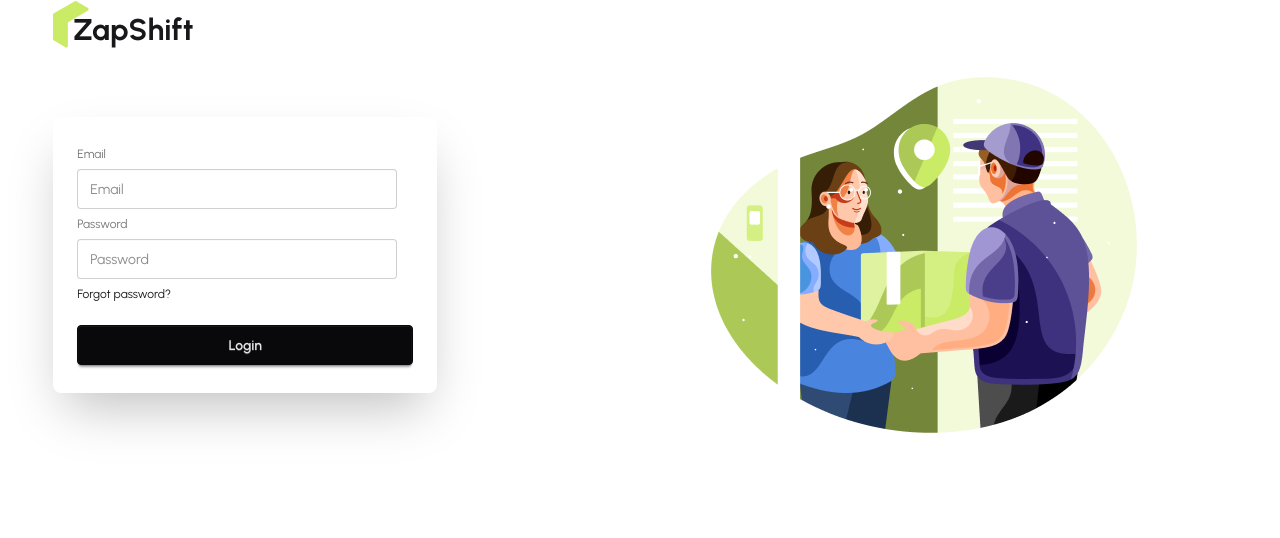
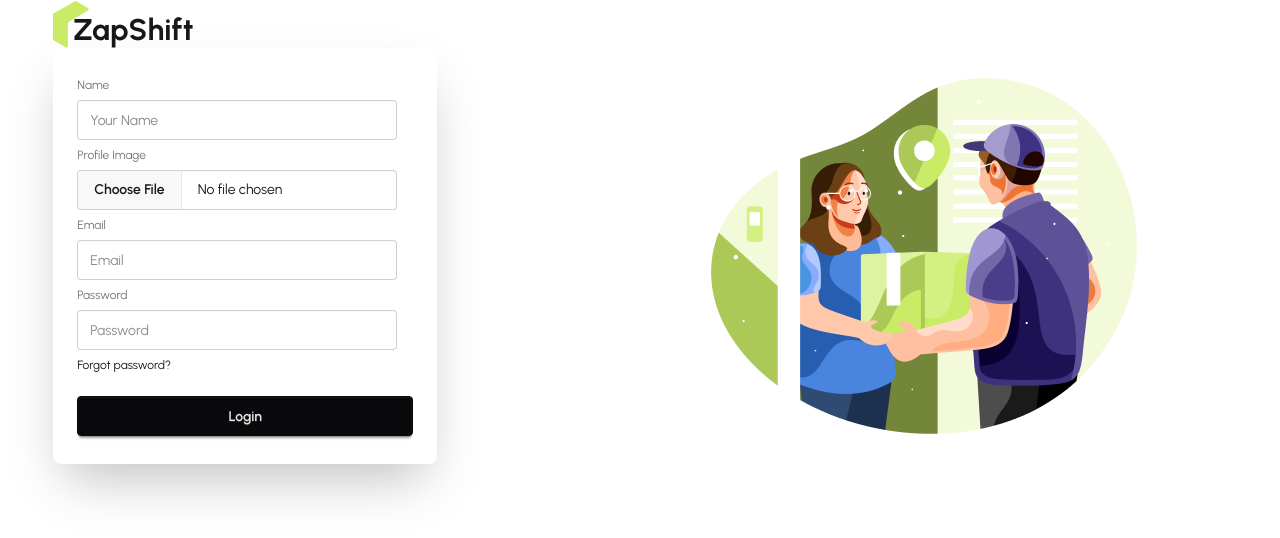
Before and after one commit to imtiaz8936/Zap-Shift-Client, a React (Vite) app: page /register in a window 1280 px wide. Shown: the top 538 px of the page. Built offline with nearby package versions, Linux system fonts and the light colour scheme.

Commit message:
registration form updated with imgUpload field

```diff
--- a/package.json
+++ b/package.json
@@ -11,6 +11,7 @@
   },
   "dependencies": {
     "@tailwindcss/vite": "^4.1.17",
+    "axios": "^1.13.2",
     "daisyui": "^5.5.5",
     "firebase": "^12.6.0",
     "react": "^19.2.0",
--- a/src/Pages/Auth/Register/Register.jsx
+++ b/src/Pages/Auth/Register/Register.jsx
@@ -8,8 +8,9 @@ const Register = () => {
     formState: { errors },
   } = useForm();
 
-  const handleRegistration = (data) => {
-    console.log("form submitted", data.email, data.password);
+  const handleRegistration = async (data) => {
+    const { name, image, email, password } = data;
+    console.log({ name, image, email, password });
   };
 
   return (
@@ -17,15 +18,56 @@ const Register = () => {
       <div className="card bg-base-100 w-full max-w-sm shrink-0 shadow-2xl">
         <form onSubmit={handleSubmit(handleRegistration)} className="card-body">
           <fieldset className="fieldset">
+            <label className="label">Name</label>
+            <input
+              type="name"
+              {...register("name", {
+                required: true,
+                maxLength: {
+                  value: 20,
+                  message: "Name cannot exceed 20 characters",
+                },
+              })}
+              className="input"
+              placeholder="Your Name"
+            />
+            {errors.name && (
+              <p className="text-red-500 text-xs mt-2">{errors.name.message}</p>
+            )}
+
+            <label className="label">Profile Image</label>
+            <input
+              type="file"
+              {...register("image", { required: "Image is required" })}
+              className="file-input"
+            />
+            {errors.image && (
+              <p className="text-red-500 text-xs mt-2">
+                {errors.image.message}
+              </p>
+            )}
+
             <label className="label">Email</label>
             <input
               type="email"
-              {...register("email", { required: true })}
+              {...register("email", {
+                required: "This field is required",
+                maxLength: {
+                  value: 30,
+                  message: "Email cannot exceed 30 characters",
+                },
+                pattern: {
+                  value: /@/,
+                  message: "Email must contain an @ symbol",
+                },
+              })}
               className="input"
               placeholder="Email"
             />
-            {errors.email?.type === "required" && (
-              <p className="text-red-500">Email is required</p>
+            {errors.email && (
+              <p className="text-red-500 text-xs mt-2">
+                {errors.email.message}
+              </p>
             )}
 
             <label className="label">Password</label>
@@ -33,14 +75,23 @@ const Register = () => {
               type="password"
               {...register("password", {
                 required: true,
-                minLength: 6,
-                pattern: /^(?=.*[A-Z])(?=.*[a-z])(?=.*\d)(?=.*[^A-Za-z0-9]).+$/,
+                minLength: {
+                  value: 6,
+                  message: "Password must be at least 6 characters long",
+                },
+                pattern: {
+                  value: /^(?=.*[A-Z])(?=.*[a-z])(?=.*\d)(?=.*[^A-Za-z0-9]).+$/,
+                  message:
+                    "Password must contain one uppercase, one lowercase letter and one special character",
+                },
               })}
               className="input"
               placeholder="Password"
             />
-            {errors.password?.type === "required" && (
-              <p className="text-red-500">Password is required</p>
+            {errors.password && (
+              <p className="text-red-500 text-xs mt-2">
+                {errors.password.message}
+              </p>
             )}
             <div>
               <a className="link link-hover">Forgot password?</a>
```
Also changed, not shown: 1 other file (tests, documents, lock files or other folders).
